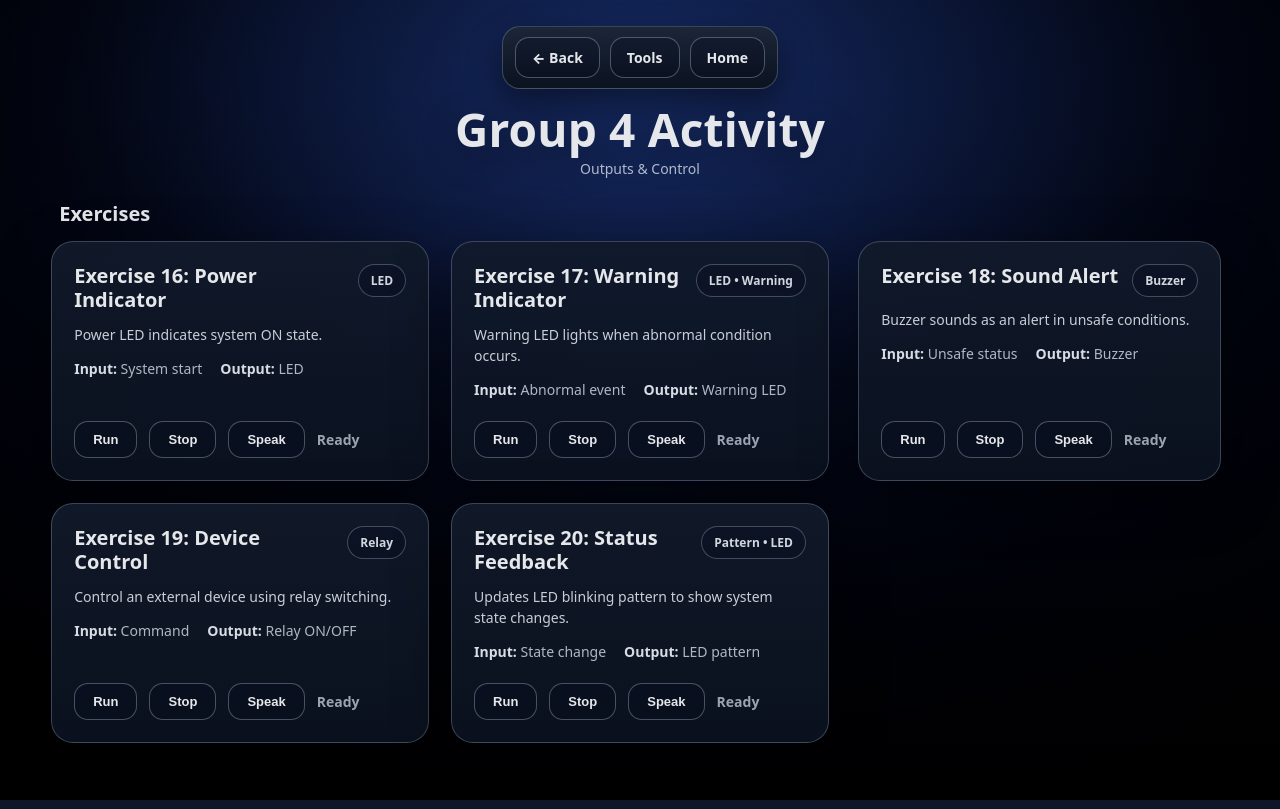
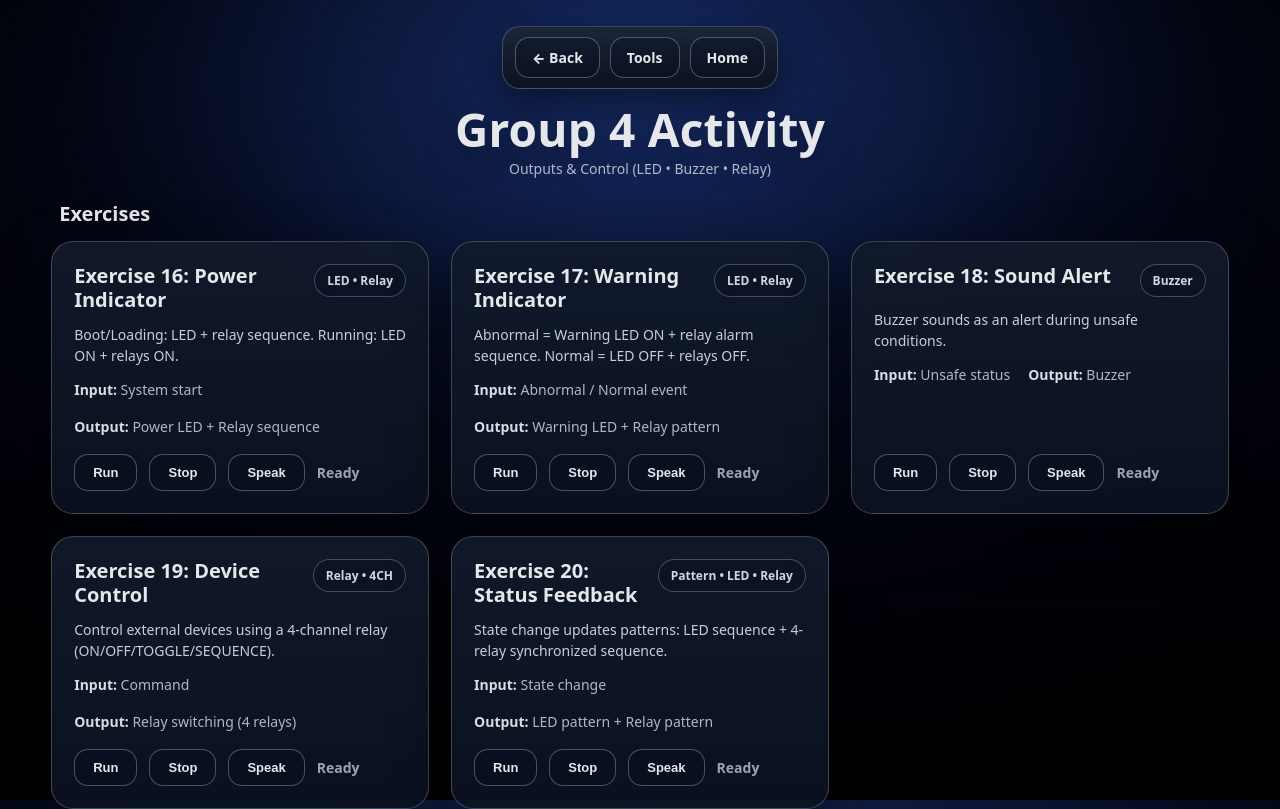
Before and after one commit to Tyron-lab/Tyron-Thesisv, a Flask app: page /activity4 in a window 1280 px wide. Run offline with Flask 3, Linux system fonts and the light colour scheme.

Commit message:
update activity4 html

```diff
--- a/static/template/activity4.html
+++ b/static/template/activity4.html
@@ -19,7 +19,7 @@
 
     <header class="act-header">
       <h1>Group 4 Activity</h1>
-      <p>Outputs &amp; Control</p>
+      <p>Outputs &amp; Control (LED • Buzzer • Relay)</p>
     </header>
 
     <section aria-label="Activity 4 Exercises">
@@ -33,15 +33,15 @@
           data-image2="/images/ex16_2.jpg"
           tabindex="0" role="button"
           data-say-title="Exercise 16: Power Indicator"
-          data-say-text="This exercise turns on the power LED to indicate the system is running.">
+          data-say-text="System start sequence. Power LED turns on and relays run a loading sequence, then steady on.">
           <div class="ex-card-head">
             <h3>Exercise 16: Power Indicator</h3>
-            <span class="pill">LED</span>
+            <span class="pill">LED • Relay</span>
           </div>
-          <p class="ex-desc">Power LED indicates system ON state.</p>
+          <p class="ex-desc">Boot/Loading: LED + relay sequence. Running: LED ON + relays ON.</p>
           <div class="ex-meta">
             <span><b>Input:</b> System start</span>
-            <span><b>Output:</b> LED</span>
+            <span><b>Output:</b> Power LED + Relay sequence</span>
           </div>
           <div class="ex-actions">
             <button class="run-btn" type="button" data-run="a4-ex16">Run</button>
@@ -58,15 +58,15 @@
           data-image2="/images/ex17_2.jpg"
           tabindex="0" role="button"
           data-say-title="Exercise 17: Warning Indicator"
-          data-say-text="This exercise turns on the warning LED when an abnormal condition is detected.">
+          data-say-text="Abnormal event triggers warning LED and relay alarm pattern. Normal event turns everything off.">
           <div class="ex-card-head">
             <h3>Exercise 17: Warning Indicator</h3>
-            <span class="pill">LED • Warning</span>
+            <span class="pill">LED • Relay</span>
           </div>
-          <p class="ex-desc">Warning LED lights when abnormal condition occurs.</p>
+          <p class="ex-desc">Abnormal = Warning LED ON + relay alarm sequence. Normal = LED OFF + relays OFF.</p>
           <div class="ex-meta">
-            <span><b>Input:</b> Abnormal event</span>
-            <span><b>Output:</b> Warning LED</span>
+            <span><b>Input:</b> Abnormal / Normal event</span>
+            <span><b>Output:</b> Warning LED + Relay pattern</span>
           </div>
           <div class="ex-actions">
             <button class="run-btn" type="button" data-run="a4-ex17">Run</button>
@@ -83,12 +83,12 @@
           data-image2="/images/ex18_2.jpg"
           tabindex="0" role="button"
           data-say-title="Exercise 18: Sound Alert"
-          data-say-text="This exercise activates a buzzer sound to alert unsafe conditions.">
+          data-say-text="Unsafe condition activates buzzer alert. Stop turns the buzzer off.">
           <div class="ex-card-head">
             <h3>Exercise 18: Sound Alert</h3>
             <span class="pill">Buzzer</span>
           </div>
-          <p class="ex-desc">Buzzer sounds as an alert in unsafe conditions.</p>
+          <p class="ex-desc">Buzzer sounds as an alert during unsafe conditions.</p>
           <div class="ex-meta">
             <span><b>Input:</b> Unsafe status</span>
             <span><b>Output:</b> Buzzer</span>
@@ -108,15 +108,15 @@
           data-image2="/images/ex19_2.jpg"
           tabindex="0" role="button"
           data-say-title="Exercise 19: Device Control"
-          data-say-text="This exercise uses a relay to switch an external device on and off.">
+          data-say-text="Relay control for external device. Supports relay switching and relay sequence on 4-channel relay module.">
           <div class="ex-card-head">
             <h3>Exercise 19: Device Control</h3>
-            <span class="pill">Relay</span>
+            <span class="pill">Relay • 4CH</span>
           </div>
-          <p class="ex-desc">Control an external device using relay switching.</p>
+          <p class="ex-desc">Control external devices using a 4-channel relay (ON/OFF/TOGGLE/SEQUENCE).</p>
           <div class="ex-meta">
             <span><b>Input:</b> Command</span>
-            <span><b>Output:</b> Relay ON/OFF</span>
+            <span><b>Output:</b> Relay switching (4 relays)</span>
           </div>
           <div class="ex-actions">
             <button class="run-btn" type="button" data-run="a4-ex19">Run</button>
@@ -133,15 +133,15 @@
           data-image2="/images/ex20_2.jpg"
           tabindex="0" role="button"
           data-say-title="Exercise 20: Status Feedback"
-          data-say-text="This exercise changes LED blinking patterns based on the current system state.">
+          data-say-text="System state feedback using patterns. LEDs and 4 relays run synchronized sequences to show state changes.">
           <div class="ex-card-head">
             <h3>Exercise 20: Status Feedback</h3>
-            <span class="pill">Pattern • LED</span>
+            <span class="pill">Pattern • LED • Relay</span>
           </div>
-          <p class="ex-desc">Updates LED blinking pattern to show system state changes.</p>
+          <p class="ex-desc">State change updates patterns: LED sequence + 4-relay synchronized sequence.</p>
           <div class="ex-meta">
             <span><b>Input:</b> State change</span>
-            <span><b>Output:</b> LED pattern</span>
+            <span><b>Output:</b> LED pattern + Relay pattern</span>
           </div>
           <div class="ex-actions">
             <button class="run-btn" type="button" data-run="a4-ex20">Run</button>
```
